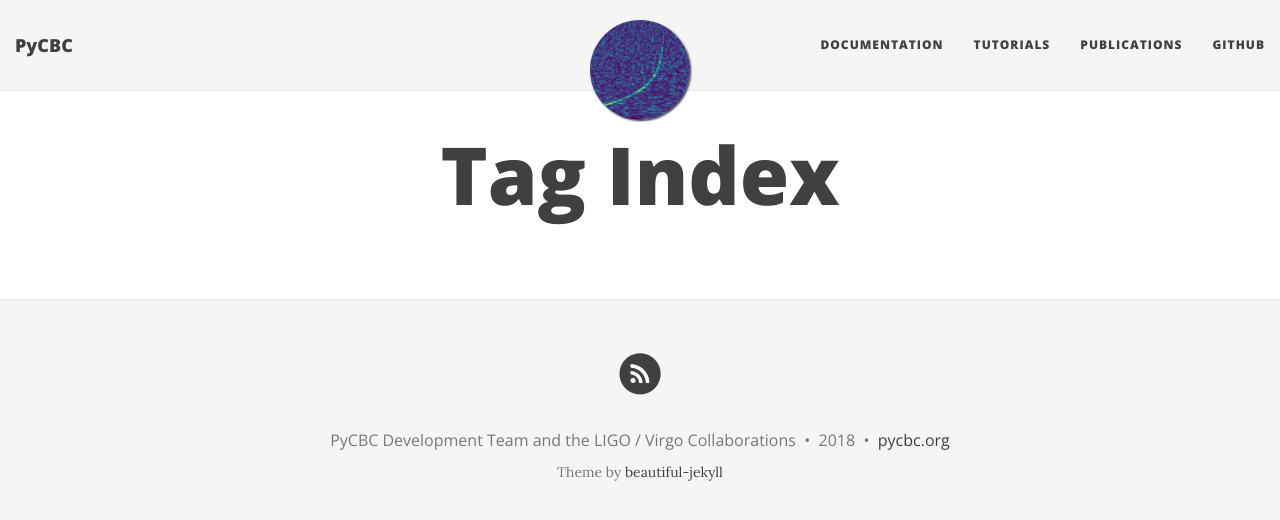
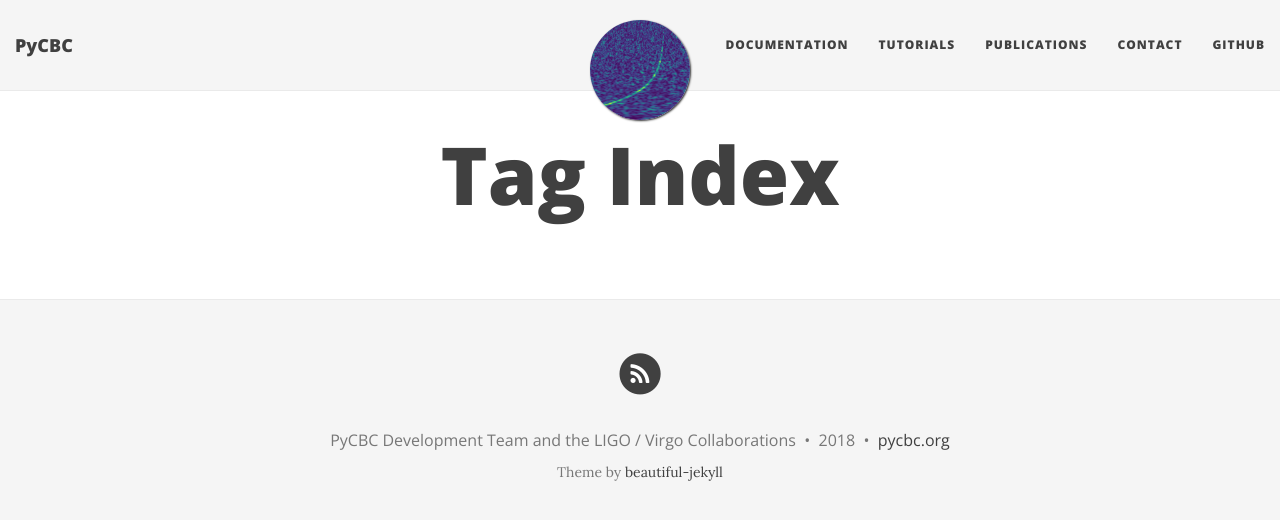
Before and after one commit to gwastro/gwastro.github.io, a Jekyll site: the page built from tags.html, in a window 1280 px wide. Shown: the top 520 px of the page. Built offline with Jekyll 4.4.1, drawn with Linux system fonts in a browser that asks for light colours; nearby versions of some CDN libraries.

Commit message:
Update _config.yml

```diff
--- a/_config.yml
+++ b/_config.yml
@@ -26,6 +26,7 @@ navbar-links:
   Documentation: "http://pycbc.org/pycbc/latest/html/"
   Tutorials: "tutorials"
   Publications: "publications"
+  contact: "contact"
   Github: "http://github.com/gwastro/pycbc"
 
   #Resources:
```
